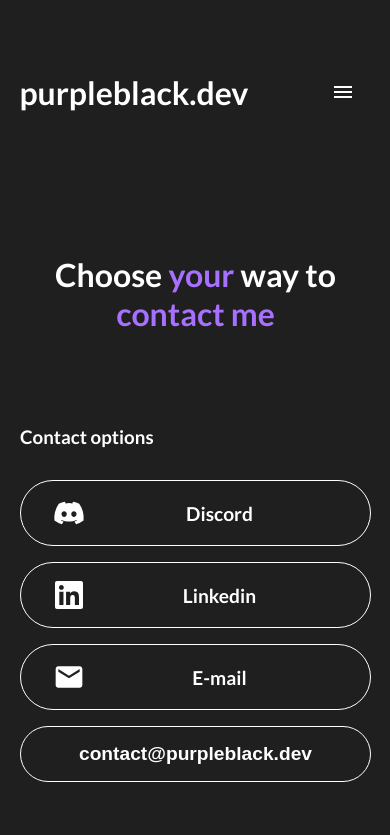
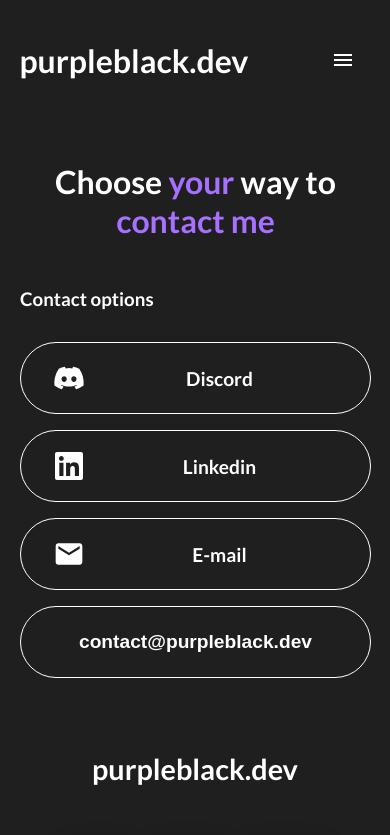
Before and after one commit to goodideagiver/purple-dev-react, a Next.js app: page /contact in a window 390 px wide. Shown: the top 835 px of the page. Built offline with nearby package versions, Linux system fonts and the light colour scheme.

Commit message:
Adjust mobile spacing on contact section

```diff
--- a/src/components/content/contact/contact.module.css
+++ b/src/components/content/contact/contact.module.css
@@ -47,10 +47,13 @@
 	}
 }
 
-.header-image img {
-	position: absolute;
-	object-fit: cover;
-	width: 100%;
-	height: 100%;
-	filter: blur(5px) grayscale(0.3) brightness(0.4);
+@media (max-width: 768px) {
+	.header-image {
+		min-height: auto;
+	}
+	.title {
+		padding-bottom: 1rem;
+		margin: 0;
+		margin-top: -2rem;
+	}
 }
--- a/src/components/content/contact/contactOptions/ContactOption.module.css
+++ b/src/components/content/contact/contactOptions/ContactOption.module.css
@@ -63,3 +63,9 @@
 		opacity: 1;
 	}
 }
+
+@media (max-width: 768px) {
+	.option {
+		height: 72px;
+	}
+}
--- a/src/components/content/contact/contactOptions/contactOptions.module.css
+++ b/src/components/content/contact/contactOptions/contactOptions.module.css
@@ -6,6 +6,7 @@
 	margin-top: 2rem;
 	flex-wrap: wrap;
 	justify-content: center;
+	margin-bottom: -2rem;
 }
 
 @media (max-width: 600px) {
--- a/src/components/content/content.module.css
+++ b/src/components/content/content.module.css
@@ -1,5 +1,4 @@
 .root {
-	padding-top: var(--padding-base);
 	min-height: 100vh;
 	flex: 1;
 	display: flex;
```
